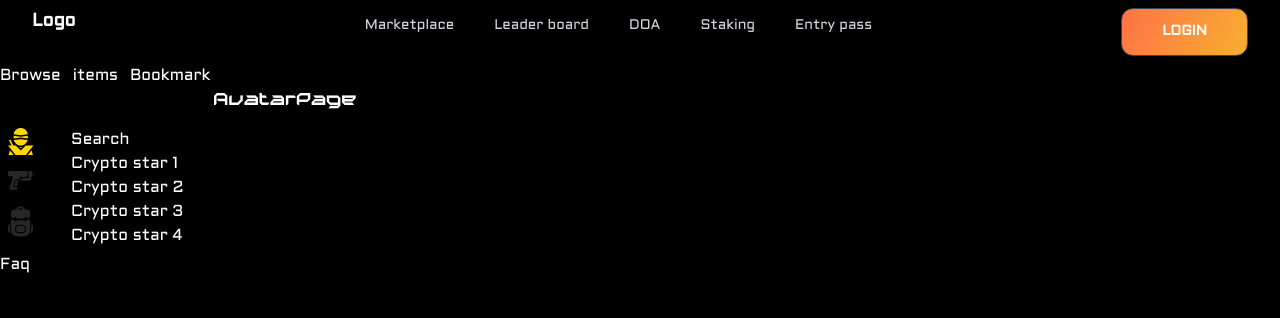
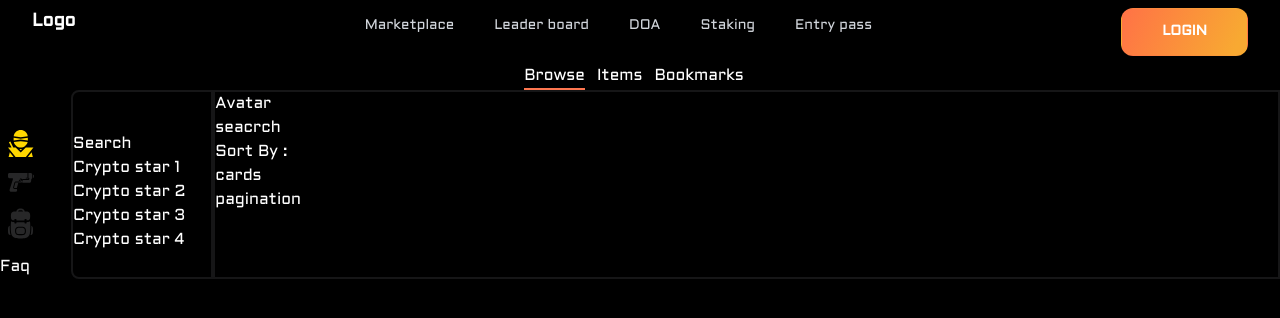
Before and after one commit to Praful2511/artyfact-rough, a Next.js app: page /marketplace/browse/avatar in a window 1280 px wide. Shown: the top 318 px of the page. Built offline with nearby package versions, Linux system fonts and the light colour scheme.

Commit message:
color change

```diff
--- a/src/app/(pages)/marketplace/browse/avatar/page.js
+++ b/src/app/(pages)/marketplace/browse/avatar/page.js
@@ -1,3 +1,19 @@
 export default function AvatarPage() {
-    return <h1>AvatarPage</h1>
+    return (<main>
+        <div>
+            <div>Avatar</div>
+            <div>
+                <div>seacrch</div>
+                <div>
+                    <div> <span>Sort By :</span>
+                    </div>
+                    <div>
+
+                    </div>
+                </div>
+            </div>
+        </div>
+        <div>cards</div>
+        <div>pagination</div>
+    </main>)
 }
--- a/src/app/(pages)/marketplace/browse/layout.js
+++ b/src/app/(pages)/marketplace/browse/layout.js
@@ -6,9 +6,9 @@ export const metadata = {
 }
 const BrowseLayout = ({ children }) => {
     return (<>
-        <div className="grid grid-cols-12">
+        <div className="grid grid-cols-12 ">
             <div className='col-span-2'><MarketplaceSideBar /></div>
-            <div className='col-span-10'>{children}</div>
+            <div className='col-span-10 border-[2px] border-[#161617]'>{children}</div>
         </div>
     </>)
 }
--- a/src/app/(pages)/marketplace/layout.js
+++ b/src/app/(pages)/marketplace/layout.js
@@ -6,11 +6,11 @@ export const metadata = {
 }
 const MarketplaceLayout = ({ children }) => {
   return (<>
-    <div className="container flex flex-col">
-      <div className='flex'>
-        <div className="mr-3"><Link href="/marketplace/browse/avatar">Browse</Link></div>
-        <div className="mr-3"><Link href="/marketplace/my-items">items</Link></div>
-        <div className="mr-3"><Link href="/marketplace/bookmark">Bookmark</Link></div>
+    <div className="container flex flex-col ">
+      <div className='flex justify-center'>
+        <div className="mr-3 border-b-2 border-accent"><Link href="/marketplace/browse/avatar">Browse</Link></div>
+        <div className="mr-3"><Link href="/marketplace/my-items">Items</Link></div>
+        <div className="mr-3"><Link href="/marketplace/bookmark">Bookmarks</Link></div>
       </div>
       <div className='flex-1'>{children}</div>
     </div>
--- a/src/components/sidebar_marketplace/marketplaceSideBar.js
+++ b/src/components/sidebar_marketplace/marketplaceSideBar.js
@@ -18,7 +18,7 @@ const MarketplaceSideBar = (second) => {
                     Faq
                 </div>
             </div>
-            <div class=" col-span-2 pt-10">
+            <div class="col-span-2 pt-10 rounded-l-lg border-[2px] border-[#161617]">
                 <div>Search</div>
                 <div>
                     <ul>
--- a/src/styles/global.scss
+++ b/src/styles/global.scss
@@ -35,7 +35,7 @@
     --clr-dark: #000;
     --clr-primary: #202302;
     --clr-secondary: #00100d;
-    --clr-accent: #bcbcbd;
+    --clr-accent: #ff7750;
 
     --foreground: var(--clr-light);
     --background: var(--clr-dark);
--- a/tailwind.config.js
+++ b/tailwind.config.js
@@ -15,6 +15,7 @@ module.exports = {
             light: '#67e8f9',
             DEFAULT: '#06b6d4',
             dark: '#0e7490',
+            accent:"#ccc"
           },
           fontFamily: {
             Aldrich: ['Aldrich'],
@@ -25,13 +26,26 @@ module.exports = {
   },
   plugins: [require("daisyui")],
   daisyui: {
-    styled: true,
-    themes: true,
+    styled: false,
+    themes: false,
     base: true,
     utils: true,
     logs: true,
     rtl: false,
     prefix: "",
     darkTheme: "dark",
+    themes: [
+      {
+        mytheme: {
+          primary: "#a991f7",
+          secondary: "#ff7750",
+          accent: "#ff7750",
+          neutral: "#3d4451",
+          "base-100": "#ffffff",
+        },
+      },
+      "dark",
+      "cupcake",
+    ],
   },
 }
```
